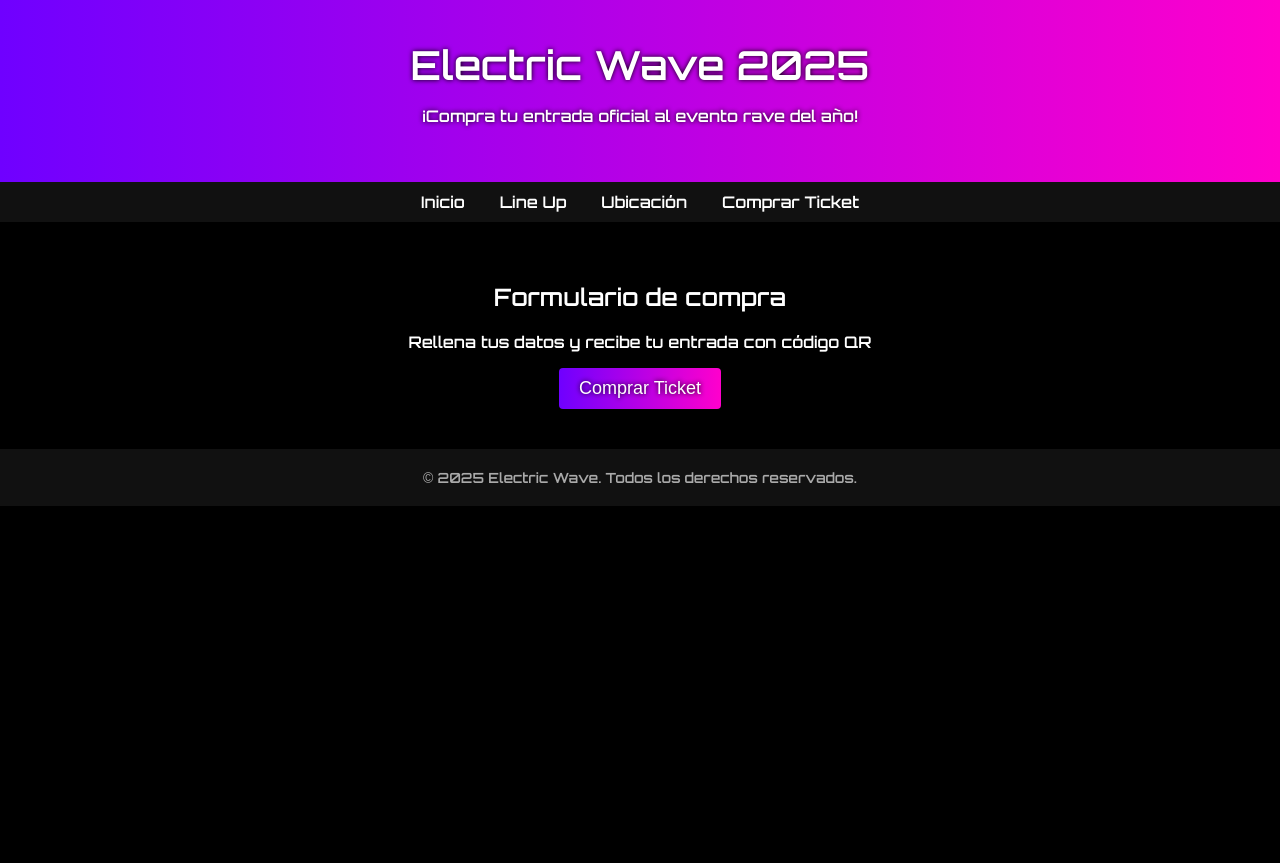
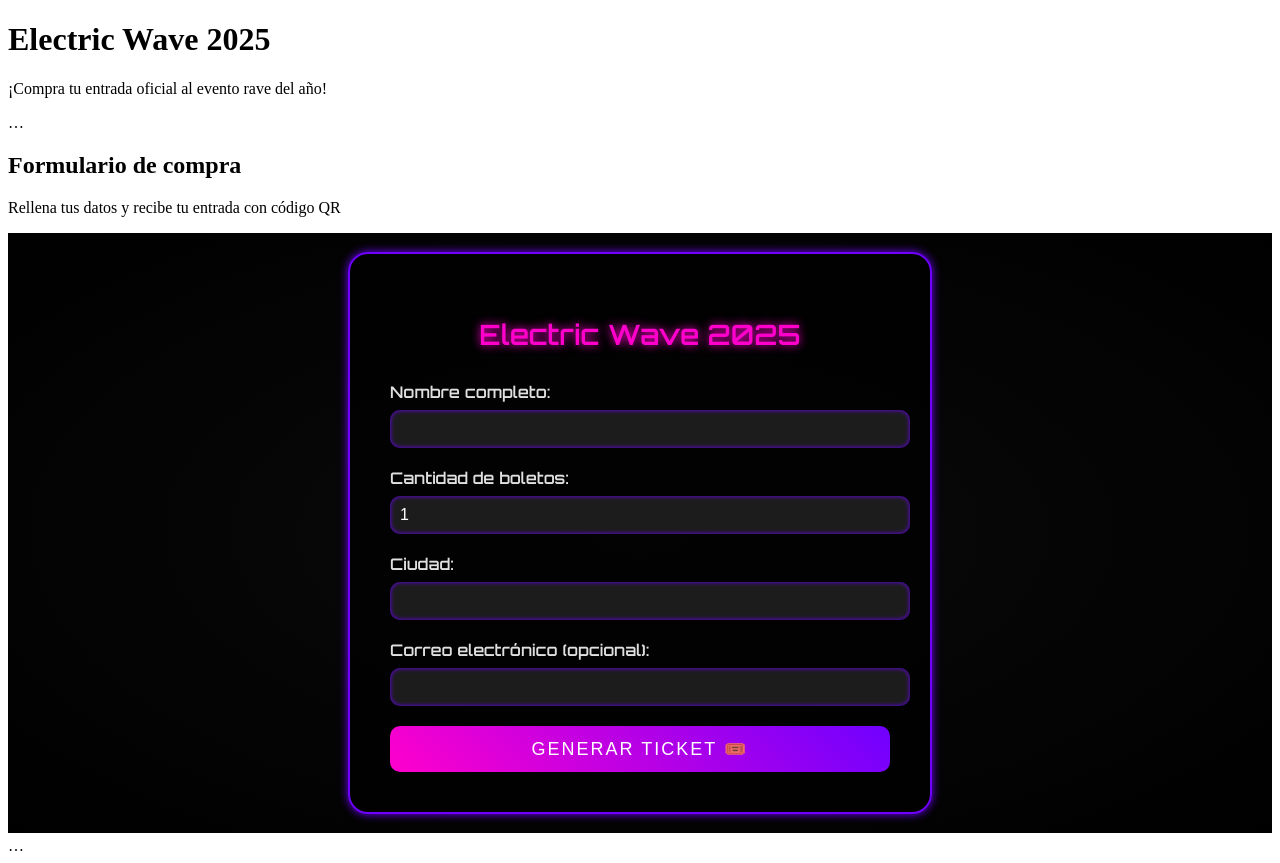
Before and after one commit to A-bosss/qr-ticket-api, a Flask app: page / in a window 1280 px wide. Before the commit the page ends 506 px from the top, so only its background shows below. Run offline with Flask 3, Linux system fonts and the light colour scheme.

Commit message:
Corregir home.html: iframe src="/form" en lugar de "/"

```diff
--- a/templates/home.html
+++ b/templates/home.html
@@ -4,106 +4,7 @@
   <meta charset="UTF-8">
   <title>Electric Wave 2025 - Tickets</title>
   <style>
-        @import url('https://fonts.googleapis.com/css2?family=Orbitron:wght@600&display=swap');
-
-        body {
-            margin: 0;
-            padding: 0;
-            background: #000;
-            font-family: 'Orbitron', sans-serif;
-            color: #fff;
-        }
-
-        header {
-            padding: 40px 20px;
-            text-align: center;
-            background: linear-gradient(to right, #6f00ff, #ff00cc);
-            color: white;
-            text-shadow: 0 0 5px #000;
-        }
-
-        header h1 {
-            margin: 0;
-            font-size: 40px;
-        }
-
-        nav {
-            background: #111;
-            padding: 10px;
-            text-align: center;
-        }
-
-        nav a {
-            color: #fff;
-            text-decoration: none;
-            margin: 0 15px;
-            font-size: 16px;
-        }
-
-        nav a:hover {
-            text-shadow: 0 0 10px #ff00cc;
-        }
-
-        section {
-            padding: 40px 20px;
-            text-align: center;
-        }
-
-        .btn {
-            display: inline-block;
-            padding: 10px 20px;
-            background: linear-gradient(to right, #6f00ff, #ff00cc);
-            border: none;
-            color: #fff;
-            font-size: 18px;
-            cursor: pointer;
-            text-shadow: 0 0 5px #000;
-            border-radius: 4px;
-        }
-
-        /* Modal styles */
-        #ticketModal {
-            display: none;
-            position: fixed;
-            top: 0; left: 0;
-            width: 100%; height: 100%;
-            background: rgba(0,0,0,0.8);
-            justify-content: center;
-            align-items: center;
-            z-index: 1000;
-        }
-        #ticketModal .modal-content {
-            background: #111;
-            padding: 20px;
-            max-width: 600px;
-            width: 90%;
-            border-radius: 4px;
-            box-shadow: 0 0 20px #6f00ff;
-            position: relative;
-        }
-        #ticketModal .close-btn {
-            position: absolute;
-            top: 10px; right: 10px;
-            background: none;
-            border: none;
-            color: #fff;
-            font-size: 24px;
-            cursor: pointer;
-        }
-
-        iframe {
-            width: 100%;
-            height: 500px;
-            border: none;
-        }
-
-        footer {
-            background: #111;
-            padding: 20px;
-            text-align: center;
-            font-size: 14px;
-            color: #aaa;
-        }
+    /* Tu CSS rave aquí */
   </style>
 </head>
 <body>
@@ -112,43 +13,15 @@
     <p>¡Compra tu entrada oficial al evento rave del año!</p>
   </header>
 
-    <nav>
-        <a href="#">Inicio</a>
-        <a href="#">Line Up</a>
-        <a href="#">Ubicación</a>
-        <a href="#" id="buyTicketBtn">Comprar Ticket</a>
-    </nav>
+  <nav>…</nav>
 
   <section>
     <h2>Formulario de compra</h2>
     <p>Rellena tus datos y recibe tu entrada con código QR</p>
-        <button class="btn" id="buyTicketBtnAlt">Comprar Ticket</button>
+    <!-- CORRECCIÓN: cargar el formulario de /form -->
+    <iframe src="/form" title="Formulario de Tickets" style="width:100%; height:600px; border:none;"></iframe>
   </section>
 
-    <!-- Modal -->
-    <div id="ticketModal">
-      <div class="modal-content">
-        <button class="close-btn" id="closeModal">✕</button>
-        <iframe src="https://qr-ticket-api.onrender.com/form" title="Formulario Tickets"></iframe>
-      </div>
-    </div>
-
-    <footer>
-        &copy; 2025 Electric Wave. Todos los derechos reservados.
-    </footer>
-
-    <script>
-      // Abrir modal con cualquiera de los botones
-      document.getElementById('buyTicketBtn').onclick = () => {
-        document.getElementById('ticketModal').style.display = 'flex';
-      };
-      document.getElementById('buyTicketBtnAlt').onclick = () => {
-        document.getElementById('ticketModal').style.display = 'flex';
-      };
-      // Cerrar modal
-      document.getElementById('closeModal').onclick = () => {
-        document.getElementById('ticketModal').style.display = 'none';
-      };
-    </script>
+  <footer>…</footer>
 </body>
 </html>
```
Lines whose indentation alone changed are shown as unchanged.
